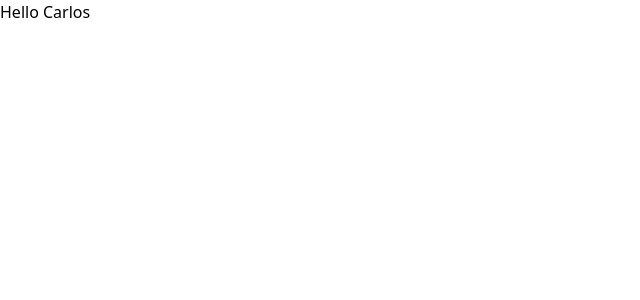
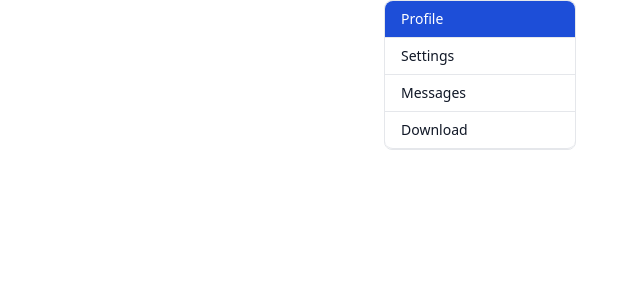
Before and after one commit to carlosfgti/react-app, a React (Vite) app: page / in a window 1280 px wide. Shown: the top 300 px of the page, without its empty margins (0-640 px from the left). Built offline with nearby package versions, Linux system fonts and the light colour scheme.

Commit message:
feat: create component using tailwind class

```diff
--- a/src/App.tsx
+++ b/src/App.tsx
@@ -1,7 +1,7 @@
-import Message from "./Message";
+import ListGroup from "./ListGroup";
 
 function App() {
-  return <div><Message/></div>
+  return <div><ListGroup></ListGroup></div>
 }
 
 export default App;
--- /dev/null
+++ b/src/ListGroup.tsx
@@ -0,0 +1,21 @@
+function ListGroup () {
+    return <div className="max-w-lg mx-auto">
+
+        <div className="bg-white rounded-lg border border-gray-200 w-48 text-gray-900 text-sm font-medium">
+            <a href="#" aria-current="true" className="block px-4 py-2 border-b border-gray-200 w-full rounded-t-lg bg-blue-700 text-white cursor-pointer">
+                Profile
+            </a>
+            <a href="#" className="block px-4 py-2 border-b border-gray-200 w-full hover:bg-gray-100 hover:text-blue-700 focus:outline-none focus:ring-2 focus:ring-blue-700 focus:text-blue-700 cursor-pointer">
+                Settings
+            </a>
+            <a href="#" className="block px-4 py-2 border-b border-gray-200 w-full hover:bg-gray-100 hover:text-blue-700 focus:outline-none focus:ring-2 focus:ring-blue-700 focus:text-blue-700 cursor-pointer">
+                Messages
+            </a>
+            <a href="#" className="block px-4 py-2 border-b border-gray-200 w-full rounded-b-lg hover:bg-gray-100 hover:text-blue-700 focus:outline-none focus:ring-2 focus:ring-blue-700 focus:text-blue-700 cursor-pointer">
+                Download
+            </a>
+        </div>
+    </div>
+}
+
+export default ListGroup;
```
